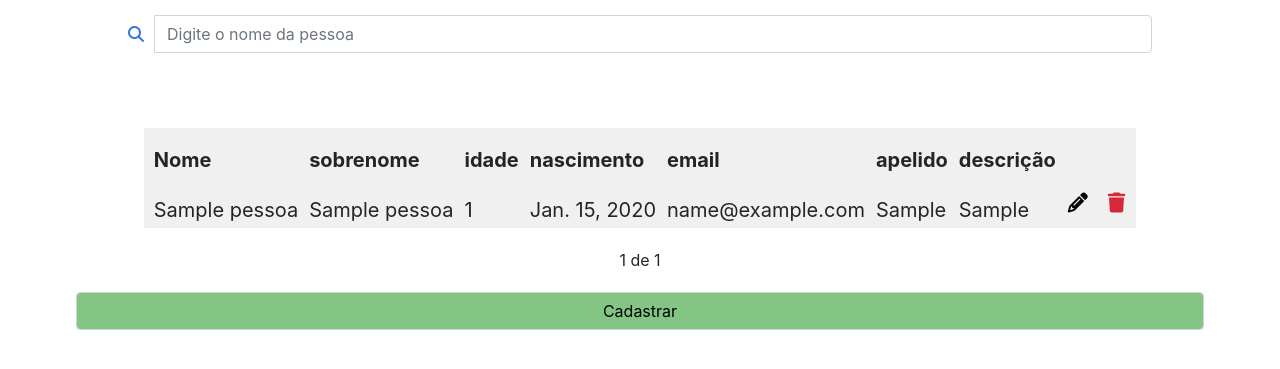
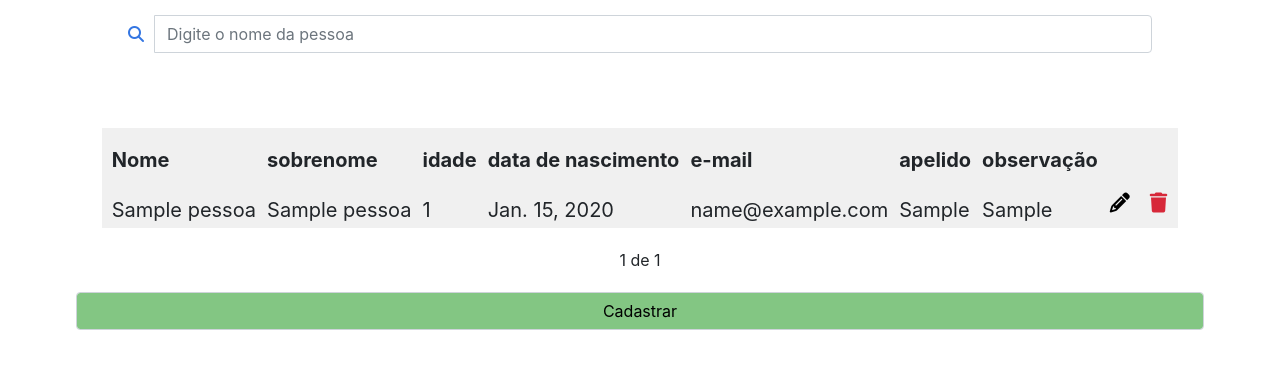
Before and after one commit to EmersonPedra/E-soft, a Django app: page /listPessoa in a window 1280 px wide. Shown: the part 54-423 px from the top of the page. Run offline with Django 3.2, Linux system fonts and the light colour scheme; tables that the repository leaves empty hold one stand-in row (values such as "Sample post"); some libraries are stand-ins or nearby versions.

Commit message:
Update listPessoa.html

```diff
--- a/crud/cadastro/templates/cadastroPessoas/listPessoa.html
+++ b/crud/cadastro/templates/cadastroPessoas/listPessoa.html
@@ -34,10 +34,10 @@
                 <th class="list-pessoas-item">Nome</td class="lista-pessoas-item">
                 <th class="list-pessoas-item">sobrenome</td class="lista-pessoas-item">
                 <th class="list-pessoas-item">idade</td class="lista-pessoas-item">
-                <th class="list-pessoas-item">nascimento</td class="lista-pessoas-item">
-                <th class="list-pessoas-item">email</td class="lista-pessoas-item">
+                <th class="list-pessoas-item">data de nascimento</td class="lista-pessoas-item">
+                <th class="list-pessoas-item">e-mail</td class="lista-pessoas-item">
                 <th class="list-pessoas-item">apelido</td class="lista-pessoas-item">
-                <th class="list-pessoas-item">descrição</th>
+                <th class="list-pessoas-item">observação</th>
             </tr>
 
             <tr class="list-pessoas">
```
